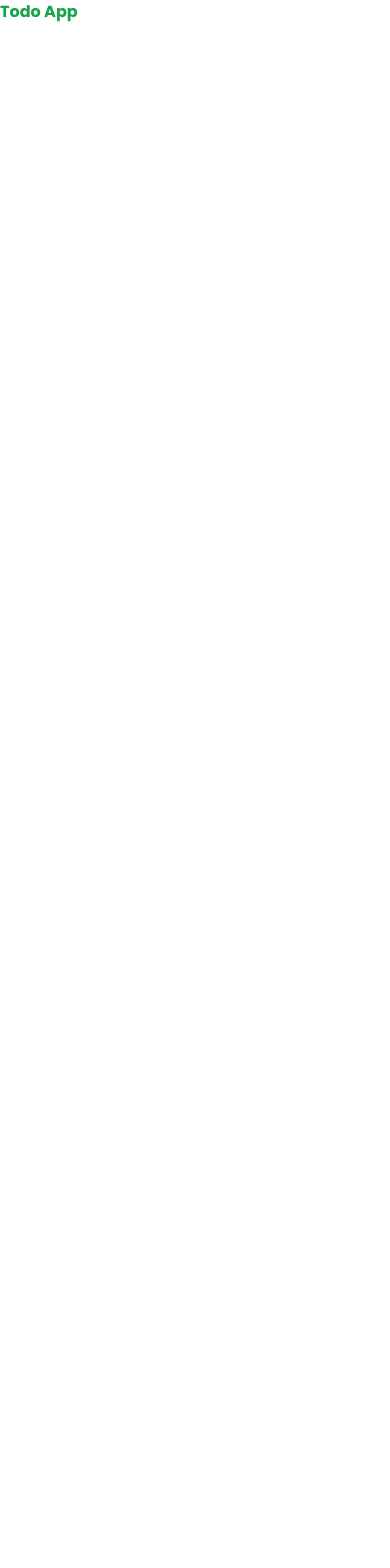
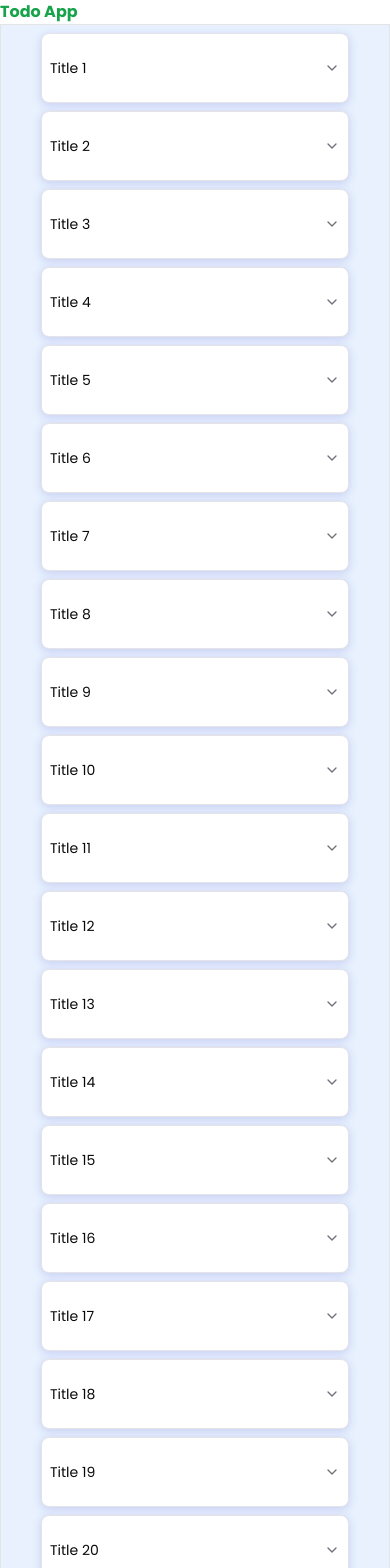
Before and after one commit to temoabb/sqlite-react, a React (Vite) app in the folder frontend/: page / in a window 390 px wide. Shown: the top 1568 px of the page. Before the commit the page ends 844 px from the top, so only its background shows below. Built offline with nearby package versions, Linux system fonts and the light colour scheme.

Commit message:
Install Accordion from shadcn and create a card component for a single task

```diff
--- a/frontend/package.json
+++ b/frontend/package.json
@@ -11,6 +11,7 @@
   },
   "dependencies": {
     "@fontsource/poppins": "^5.1.1",
+    "@radix-ui/react-accordion": "^1.2.2",
     "class-variance-authority": "^0.7.1",
     "clsx": "^2.1.1",
     "lucide-react": "^0.469.0",
--- a/frontend/src/App.tsx
+++ b/frontend/src/App.tsx
@@ -1,7 +1,14 @@
+import TasksList from "./features/tasks/TasksList";
+
+import { TASKS } from "./features/tasks/Tasks.config";
+
 function App() {
   return (
     <>
       <h1 className="text-green-600 font-bold">Todo App</h1>
+      <div className="bg-[#E8F1FD] flex flex-col items-center py-2 gap-y-2 border max-w-[700px] mx-auto px-10">
+        <TasksList completed tasks={TASKS} />
+      </div>
     </>
   );
 }
--- /dev/null
+++ b/frontend/src/components/ui/accordion.tsx
@@ -0,0 +1,55 @@
+import * as React from "react"
+import * as AccordionPrimitive from "@radix-ui/react-accordion"
+import { ChevronDown } from "lucide-react"
+
+import { cn } from "@/lib/utils"
+
+const Accordion = AccordionPrimitive.Root
+
+const AccordionItem = React.forwardRef<
+  React.ElementRef<typeof AccordionPrimitive.Item>,
+  React.ComponentPropsWithoutRef<typeof AccordionPrimitive.Item>
+>(({ className, ...props }, ref) => (
+  <AccordionPrimitive.Item
+    ref={ref}
+    className={cn("border-b", className)}
+    {...props}
+  />
+))
+AccordionItem.displayName = "AccordionItem"
+
+const AccordionTrigger = React.forwardRef<
+  React.ElementRef<typeof AccordionPrimitive.Trigger>,
+  React.ComponentPropsWithoutRef<typeof AccordionPrimitive.Trigger>
+>(({ className, children, ...props }, ref) => (
+  <AccordionPrimitive.Header className="flex">
+    <AccordionPrimitive.Trigger
+      ref={ref}
+      className={cn(
+        "flex flex-1 items-center justify-between py-4 text-sm font-medium transition-all hover:underline text-left [&[data-state=open]>svg]:rotate-180",
+        className
+      )}
+      {...props}
+    >
+      {children}
+      <ChevronDown className="h-4 w-4 shrink-0 text-muted-foreground transition-transform duration-200" />
+    </AccordionPrimitive.Trigger>
+  </AccordionPrimitive.Header>
+))
+AccordionTrigger.displayName = AccordionPrimitive.Trigger.displayName
+
+const AccordionContent = React.forwardRef<
+  React.ElementRef<typeof AccordionPrimitive.Content>,
+  React.ComponentPropsWithoutRef<typeof AccordionPrimitive.Content>
+>(({ className, children, ...props }, ref) => (
+  <AccordionPrimitive.Content
+    ref={ref}
+    className="overflow-hidden text-sm data-[state=closed]:animate-accordion-up data-[state=open]:animate-accordion-down"
+    {...props}
+  >
+    <div className={cn("pb-4 pt-0", className)}>{children}</div>
+  </AccordionPrimitive.Content>
+))
+AccordionContent.displayName = AccordionPrimitive.Content.displayName
+
+export { Accordion, AccordionItem, AccordionTrigger, AccordionContent }
--- /dev/null
+++ b/frontend/src/components/ui/input.tsx
@@ -0,0 +1,22 @@
+import * as React from "react"
+
+import { cn } from "@/lib/utils"
+
+const Input = React.forwardRef<HTMLInputElement, React.ComponentProps<"input">>(
+  ({ className, type, ...props }, ref) => {
+    return (
+      <input
+        type={type}
+        className={cn(
+          "flex h-9 w-full rounded-md border border-input bg-transparent px-3 py-1 text-base shadow-sm transition-colors file:border-0 file:bg-transparent file:text-sm file:font-medium file:text-foreground placeholder:text-muted-foreground focus-visible:outline-none focus-visible:ring-1 focus-visible:ring-ring disabled:cursor-not-allowed disabled:opacity-50 md:text-sm",
+          className
+        )}
+        ref={ref}
+        {...props}
+      />
+    )
+  }
+)
+Input.displayName = "Input"
+
+export { Input }
--- /dev/null
+++ b/frontend/src/features/tasks/TaskCard.tsx
@@ -0,0 +1,41 @@
+import {
+  Accordion,
+  AccordionContent,
+  AccordionItem,
+  AccordionTrigger,
+} from "@/components/ui/accordion";
+
+import { TaskEntity } from "./Tasks.config";
+
+const TaskCard: React.FC<TaskEntity> = ({
+  id,
+  title,
+  description,
+  isCompleted,
+}) => {
+  return (
+    <Accordion
+      className="border shadow-cardShadow p-2 rounded-lg w-full max-w-[335px] bg-white"
+      type="single"
+      collapsible
+    >
+      <AccordionItem className="border-none" value={`item-${id}`}>
+        <AccordionTrigger className="border-none hover:no-underline">
+          {title}
+        </AccordionTrigger>
+
+        <AccordionContent className="border-none">
+          <input
+            disabled
+            readOnly
+            className="w-full p-3 rounded-none shadow-insetInputShadow font-[600] bg-[#E8F1FD] text-[#6C86A8] text-[10px] leading-[15px]"
+            value={description}
+          />
+          <p className="my-4">{isCompleted ? "Completed" : "Not completed"}</p>
+        </AccordionContent>
+      </AccordionItem>
+    </Accordion>
+  );
+};
+
+export default TaskCard;
--- /dev/null
+++ b/frontend/src/features/tasks/Tasks.config.ts
@@ -0,0 +1,29 @@
+export interface TaskEntity {
+  id: number;
+  title: string;
+  description: string;
+  isCompleted?: boolean;
+}
+
+export const TASKS: TaskEntity[] = [
+  { id: 1, title: "Title 1", description: "Description of Title 1" },
+  { id: 2, title: "Title 2", description: "Description of Title 2" },
+  { id: 3, title: "Title 3", description: "Description of Title 3" },
+  { id: 4, title: "Title 4", description: "Description of Title 4" },
+  { id: 5, title: "Title 5", description: "Description of Title 5" },
+  { id: 6, title: "Title 6", description: "Description of Title 6" },
+  { id: 7, title: "Title 7", description: "Description of Title 7" },
+  { id: 8, title: "Title 8", description: "Description of Title 8" },
+  { id: 9, title: "Title 9", description: "Description of Title 9" },
+  { id: 10, title: "Title 10", description: "Description of Title 10" },
+  { id: 11, title: "Title 11", description: "Description of Title 11" },
+  { id: 12, title: "Title 12", description: "Description of Title 12" },
+  { id: 13, title: "Title 13", description: "Description of Title 13" },
+  { id: 14, title: "Title 14", description: "Description of Title 14" },
+  { id: 15, title: "Title 15", description: "Description of Title 15" },
+  { id: 16, title: "Title 16", description: "Description of Title 16" },
+  { id: 17, title: "Title 17", description: "Description of Title 17" },
+  { id: 18, title: "Title 18", description: "Description of Title 18" },
+  { id: 19, title: "Title 19", description: "Description of Title 19" },
+  { id: 20, title: "Title 20", description: "Description of Title 20" },
+];
--- /dev/null
+++ b/frontend/src/features/tasks/TasksList.tsx
@@ -0,0 +1,20 @@
+import TaskCard from "./TaskCard";
+
+import { TaskEntity } from "./Tasks.config";
+
+interface TasksListProps {
+  completed: boolean;
+  tasks: TaskEntity[];
+}
+
+const TasksList: React.FC<TasksListProps> = ({ tasks }) => {
+  return (
+    <>
+      {tasks.map((task) => (
+        <TaskCard key={task.id} {...task} />
+      ))}
+    </>
+  );
+};
+
+export default TasksList;
--- a/frontend/tailwind.config.js
+++ b/frontend/tailwind.config.js
@@ -5,53 +5,79 @@ export default {
   theme: {
     extend: {
       borderRadius: {
-  			lg: 'var(--radius)',
-  			md: 'calc(var(--radius) - 2px)',
-  			sm: 'calc(var(--radius) - 4px)'
+        lg: "var(--radius)",
+        md: "calc(var(--radius) - 2px)",
+        sm: "calc(var(--radius) - 4px)",
       },
       colors: {
-  			background: 'hsl(var(--background))',
-  			foreground: 'hsl(var(--foreground))',
+        background: "hsl(var(--background))",
+        foreground: "hsl(var(--foreground))",
         card: {
-  				DEFAULT: 'hsl(var(--card))',
-  				foreground: 'hsl(var(--card-foreground))'
+          DEFAULT: "hsl(var(--card))",
+          foreground: "hsl(var(--card-foreground))",
         },
         popover: {
-  				DEFAULT: 'hsl(var(--popover))',
-  				foreground: 'hsl(var(--popover-foreground))'
+          DEFAULT: "hsl(var(--popover))",
+          foreground: "hsl(var(--popover-foreground))",
         },
         primary: {
-  				DEFAULT: 'hsl(var(--primary))',
-  				foreground: 'hsl(var(--primary-foreground))'
+          DEFAULT: "hsl(var(--primary))",
+          foreground: "hsl(var(--primary-foreground))",
         },
         secondary: {
-  				DEFAULT: 'hsl(var(--secondary))',
-  				foreground: 'hsl(var(--secondary-foreground))'
+          DEFAULT: "hsl(var(--secondary))",
+          foreground: "hsl(var(--secondary-foreground))",
         },
         muted: {
-  				DEFAULT: 'hsl(var(--muted))',
-  				foreground: 'hsl(var(--muted-foreground))'
+          DEFAULT: "hsl(var(--muted))",
+          foreground: "hsl(var(--muted-foreground))",
         },
         accent: {
-  				DEFAULT: 'hsl(var(--accent))',
-  				foreground: 'hsl(var(--accent-foreground))'
+          DEFAULT: "hsl(var(--accent))",
+          foreground: "hsl(var(--accent-foreground))",
         },
         destructive: {
-  				DEFAULT: 'hsl(var(--destructive))',
-  				foreground: 'hsl(var(--destructive-foreground))'
+          DEFAULT: "hsl(var(--destructive))",
+          foreground: "hsl(var(--destructive-foreground))",
         },
-  			border: 'hsl(var(--border))',
-  			input: 'hsl(var(--input))',
-  			ring: 'hsl(var(--ring))',
+        border: "hsl(var(--border))",
+        input: "hsl(var(--input))",
+        ring: "hsl(var(--ring))",
         chart: {
-  				'1': 'hsl(var(--chart-1))',
-  				'2': 'hsl(var(--chart-2))',
-  				'3': 'hsl(var(--chart-3))',
-  				'4': 'hsl(var(--chart-4))',
-  				'5': 'hsl(var(--chart-5))'
-  			}
-  		}
-  	}
+          1: "hsl(var(--chart-1))",
+          2: "hsl(var(--chart-2))",
+          3: "hsl(var(--chart-3))",
+          4: "hsl(var(--chart-4))",
+          5: "hsl(var(--chart-5))",
+        },
+      },
+      keyframes: {
+        "accordion-down": {
+          from: {
+            height: "0",
+          },
+          to: {
+            height: "var(--radix-accordion-content-height)",
+          },
+        },
+        "accordion-up": {
+          from: {
+            height: "var(--radix-accordion-content-height)",
+          },
+          to: {
+            height: "0",
+          },
+        },
+      },
+      animation: {
+        "accordion-down": "accordion-down 0.2s ease-out",
+        "accordion-up": "accordion-up 0.2s ease-out",
+      },
+      boxShadow: {
+        cardShadow: "0px 2px 8px 0px rgba(106, 108, 224, 0.26)",
+        insetInputShadow: "1px 1px 4px 0px rgba(48, 80, 125, 0.25) inset",
+      },
+    },
   },
   plugins: [require("tailwindcss-animate")],
 };
```
Also changed, not shown: 1 other file (tests, documents, lock files or other folders). Lines whose indentation alone changed are shown as unchanged.
